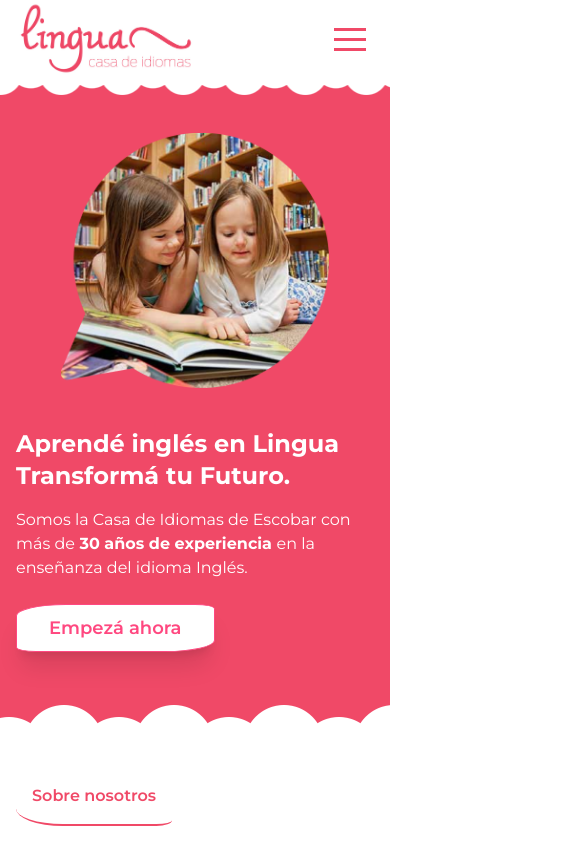
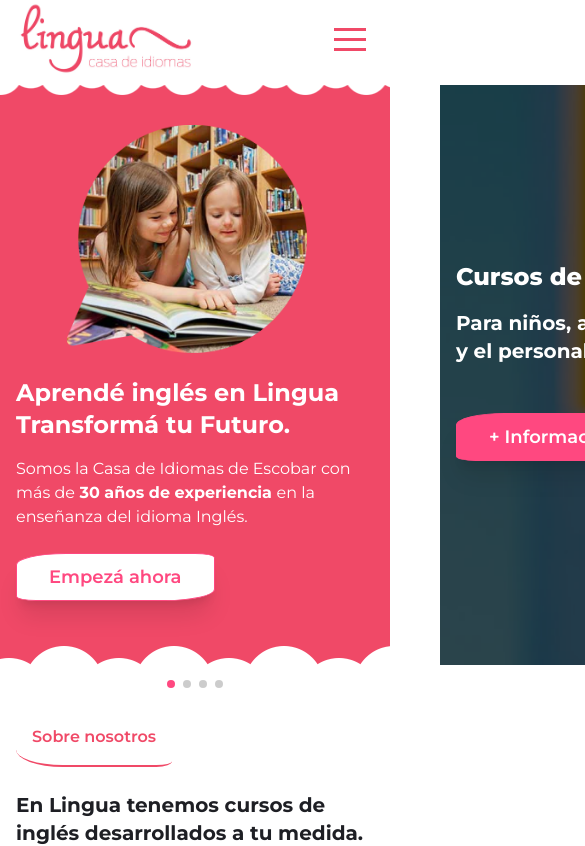
Before and after one commit to EmilianoAloi/lingua, a Next.js app: page / in a window 390 px wide. Shown: the top 846 px of the page, 585 px wide, since content can reach past the window. Built offline with nearby package versions, Linux system fonts and the light colour scheme; what tw-elements would draw is missing.

Commit message:
hero carousel responsive

```diff
--- a/src/app/page.jsx
+++ b/src/app/page.jsx
@@ -12,7 +12,7 @@ import TestimonialsMobile from "@/components/TestimonialsMobile";
 export default function Home() {
   return (
     <main className="">
-      <Hero />
+      <HeroCarousel />
       <About />
       <Courses />
       <Companies />
```
